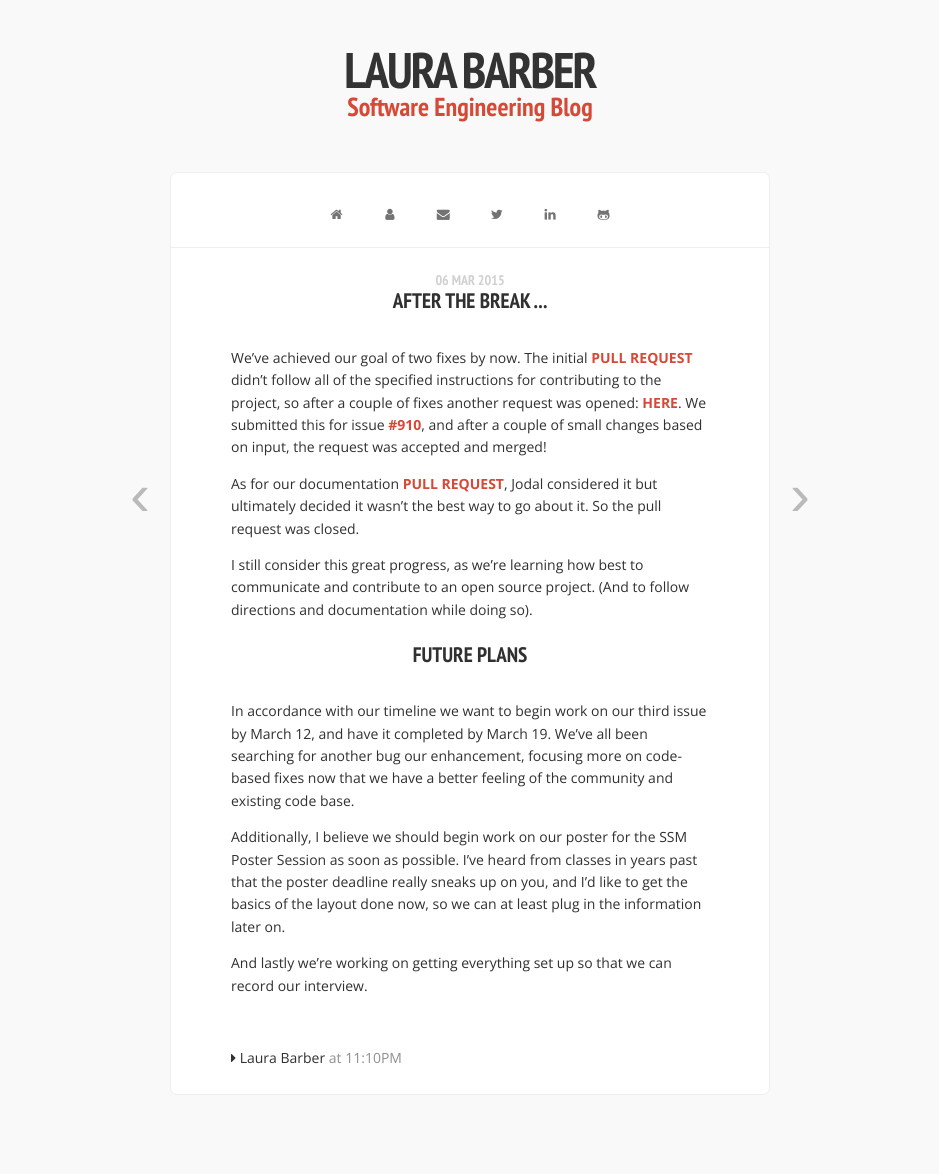
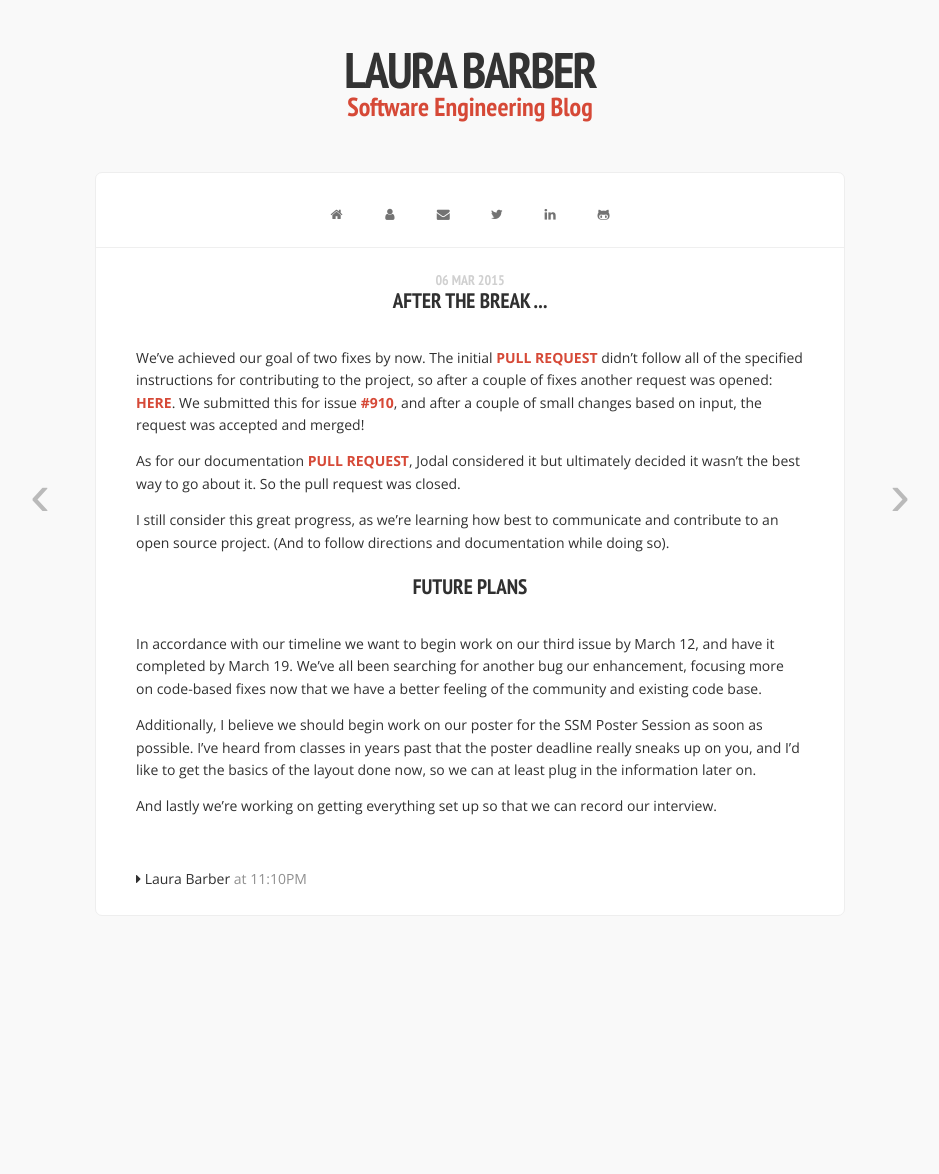
Before and after one commit to Lixxia/lixxia.github.io, a Jekyll site: the page built from _posts/2015-03-06-afterthebreak.md, in a window 1280 px wide. Shown: the whole page, without its empty margins (170-1109 px from the left). Built offline with Jekyll 4.4.1, drawn with Linux system fonts in a browser that asks for light colours; nearby versions of some CDN libraries; Markdown is read by kramdown in place of the engine named in the settings; comment, search, counter and statistics services are not loaded; after the commit the page ends 995 px from its top, so only the background shows below that.

Commit message:
increasing width of container

```diff
--- a/stylesheets/style.css
+++ b/stylesheets/style.css
@@ -244,7 +244,7 @@ footer {
   -moz-box-sizing: border-box;
   box-sizing: border-box;
   width: 100%;
-  max-width: 600px;
+  max-width: 750px;
   background: #fff;
   margin: 40px auto 20px;
   border-radius: 7px;
@@ -295,7 +295,7 @@ footer {
   width: 100%;
   border-width: 0;
   border-style: solid;
-  padding: 10px 60px;
+  padding: 10px 40px;
   margin: auto; }
 
 a, .as-link {
@@ -399,12 +399,12 @@ ul.posts .datetime {
   text-align: right; }
 
 section.post {
-  margin: 0 -60px;
+  margin: 0 -40px;
   text-align: left;
   border-top: 0;
   padding: 0; }
   section.post > * {
-    padding: 0 60px; }
+    padding: 0 40px; }
   section.post ul ul, section.post ul ol, section.post ol ul, section.post ol ol {
     margin-left: 20px;
     padding: 0; }
@@ -521,6 +521,6 @@ img {
   left: 50%;
   font-size: 60px; }
 .paging .left {
-  margin-left: -340px; }
+  margin-left: -440px; }
 .paging .right {
-  margin-left: 320px; }
+  margin-left: 420px; }
```
